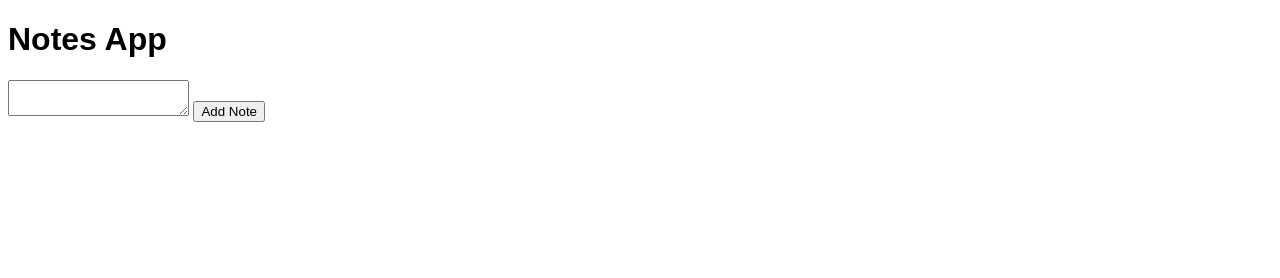
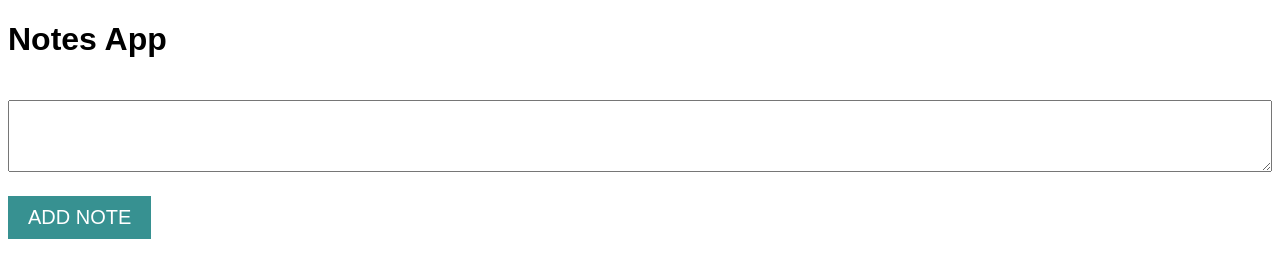
Before and after one commit to krudy/Notes, a website: page index.html in a window 1280 px wide. Drawn offline with Linux system fonts and the light colour scheme.

Commit message:
css styles added

```diff
--- a/style.css
+++ b/style.css
@@ -1,7 +1,23 @@
+*{
+    box-sizing: border-box;
+}
+
 body {
     font-family: sans-serif, arial;
 }
 
 .note-area {
+    width: 100%;
+    margin: 20px 0;
+    padding: 20px;
+}
 
+.add-btn {
+    border-style: none;
+    background-color: rgb(55, 145, 145);
+    color: white;
+    text-transform: uppercase;
+    font-size: 20px;
+    padding: 10px 20px;
+    cursor: pointer;
 }
```
